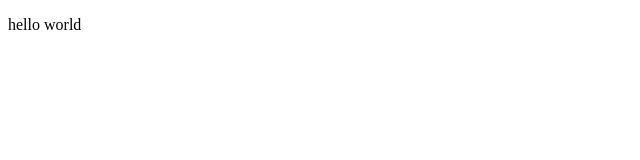
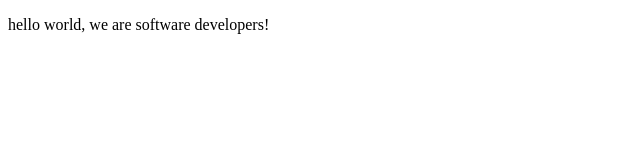
Before and after one commit to Kossi-stack/kossi-yannick, a plain HTML site: page index.html in a window 1280 px wide. Shown: the whole page, without its empty margins (0-640 px from the left). Drawn offline with Linux system fonts and the light colour scheme.

Commit message:
updated index

```diff
--- a/index.html
+++ b/index.html
@@ -9,7 +9,7 @@
   <body>
 
     <p>
-      hello world
+      hello world, we are software developers!
     </p>
     <script src="https://cdn.freecodecamp.org/testable-projects-fcc/v1/bundle.js"></script>
 
```
